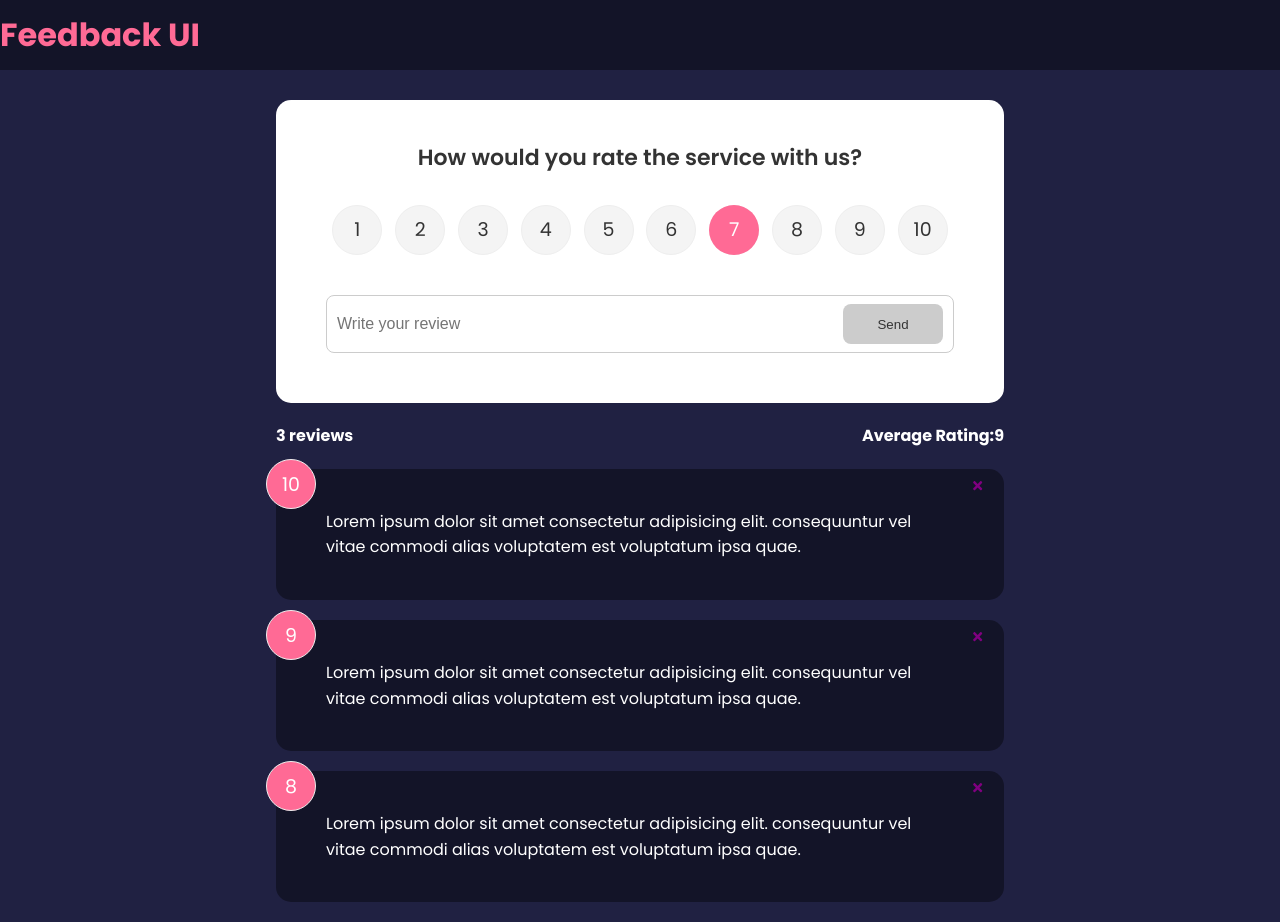
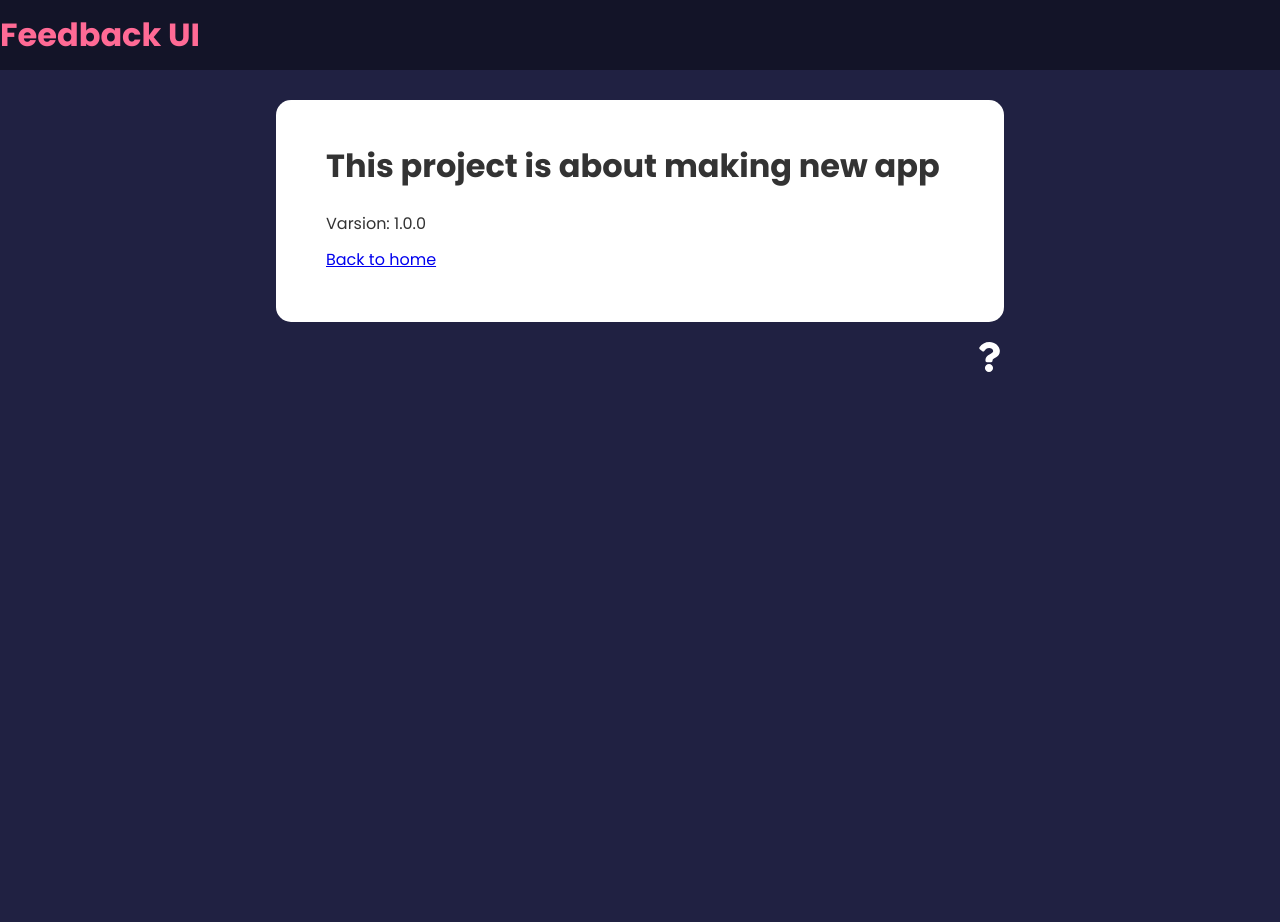
Before and after one commit to zaberzz/feedback-app-react-, a React (Create React App) app: page /about in a window 1280 px wide. After the commit the page ends 800 px from the top, so only its background shows below. Built offline with nearby package versions, Linux system fonts and the light colour scheme.

Commit message:
add router to our project

```diff
--- a/package.json
+++ b/package.json
@@ -6,9 +6,11 @@
     "@testing-library/jest-dom": "^5.16.5",
     "@testing-library/react": "^13.4.0",
     "@testing-library/user-event": "^13.5.0",
+    "framer-motion": "^8.5.0",
     "react": "^18.2.0",
     "react-dom": "^18.2.0",
     "react-icons": "^4.7.1",
+    "react-router-dom": "^6.7.0",
     "react-scripts": "^2.1.3",
     "uuid": "^9.0.0",
     "web-vitals": "^2.1.4"
--- a/src/App.js
+++ b/src/App.js
@@ -1,11 +1,14 @@
 import { v4 as uuidv4 } from "uuid";
 import { useState } from "react";
+import { BrowserRouter as Router, Route, Routes } from "react-router-dom";
 import React from "react";
 import Header from "./components/Header";
 import FeedbackList from "./components/FeedbackList";
 import FeedbackStats from "./components/FeedbackStats";
 import FeedbackData from "./data/FeedbackData";
 import FeedbackForm from "./components/FeedbackForm";
+import AboutPage from "./pages/AboutPage";
+import AboutIconLink from "./shared/AboutIconLink";
 function App() {
   const [feedback, setFeedback] = useState(FeedbackData);
   const addFeedback = (newFeedback) => {
@@ -19,14 +22,30 @@
   };
 
   return (
-    <>
+    <Router>
       <Header />
       <div className="container">
-        <FeedbackForm handleAdd={addFeedback} />
-        <FeedbackStats feedback={feedback} />
-        <FeedbackList feedback={feedback} handleDelete={deleteFeedback} />
+        <Routes>
+          <Route
+            ecxat
+            path="/"
+            element={
+              <>
+                {" "}
+                <FeedbackForm handleAdd={addFeedback} />
+                <FeedbackStats feedback={feedback} />
+                <FeedbackList
+                  feedback={feedback}
+                  handleDelete={deleteFeedback}
+                />
+              </>
+            }
+          ></Route>
+          <Route path="/about" element={<AboutPage />} />
+        </Routes>
+        <AboutIconLink />
       </div>
-    </>
+    </Router>
   );
 }
 
--- /dev/null
+++ b/src/pages/AboutPage.jsx
@@ -0,0 +1,19 @@
+import React from "react";
+import Card from "../shared/Card";
+import { Link } from "react-router-dom";
+
+function AboutPage() {
+  return (
+    <Card>
+      <div className="about">
+        <h1>This project is about making new app</h1>
+        <p>Varsion: 1.0.0</p>
+        <p>
+          <Link to="/">Back to home</Link>
+        </p>
+      </div>
+    </Card>
+  );
+}
+
+export default AboutPage;
--- /dev/null
+++ b/src/shared/AboutIconLink.jsx
@@ -0,0 +1,15 @@
+import React from "react";
+import { FaQuestion } from "react-icons/fa";
+import { Link } from "react-router-dom";
+
+function AboutIconLink() {
+  return (
+    <div className="about-link">
+      <Link to="/about">
+        <FaQuestion size={30} />
+      </Link>
+    </div>
+  );
+}
+
+export default AboutIconLink;
```
Also changed, not shown: src/components/FeedbackList.jsx (+11 -0 lines), 1 other file (tests, documents, lock files or other folders).
